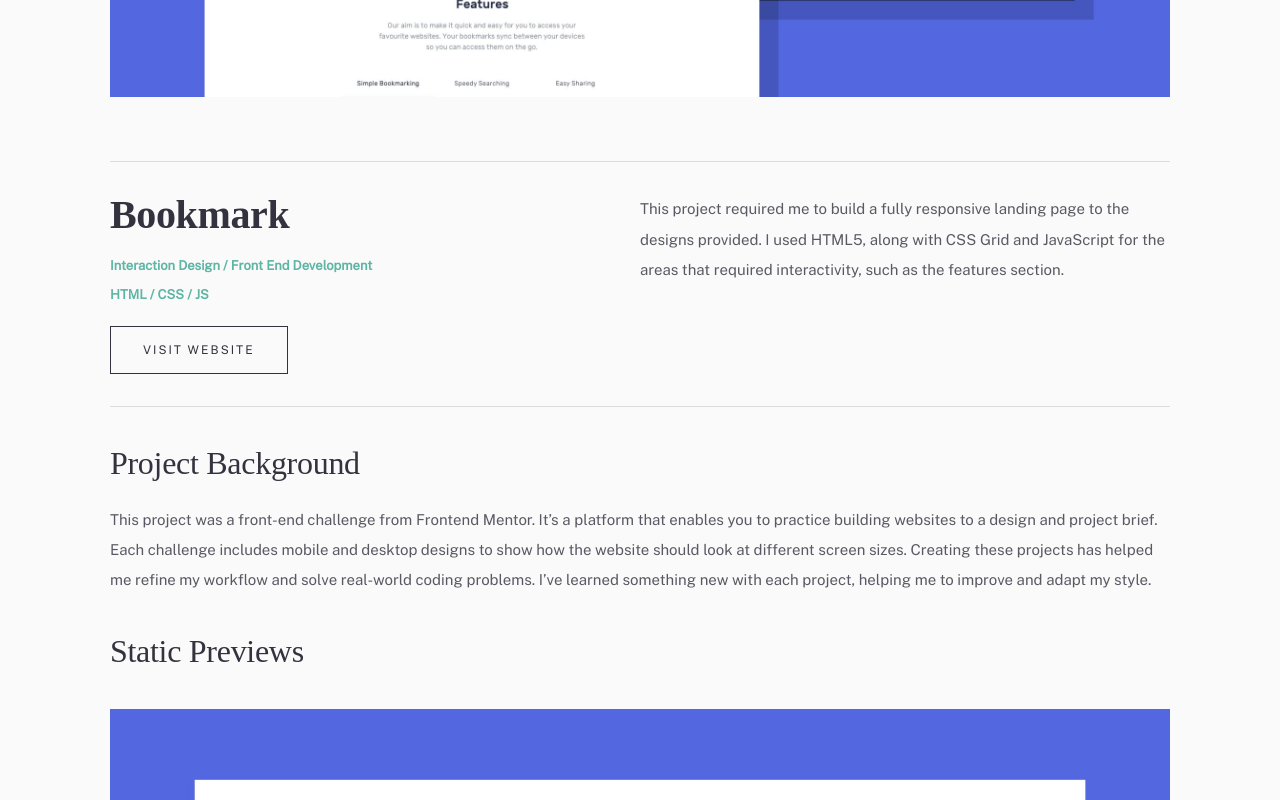
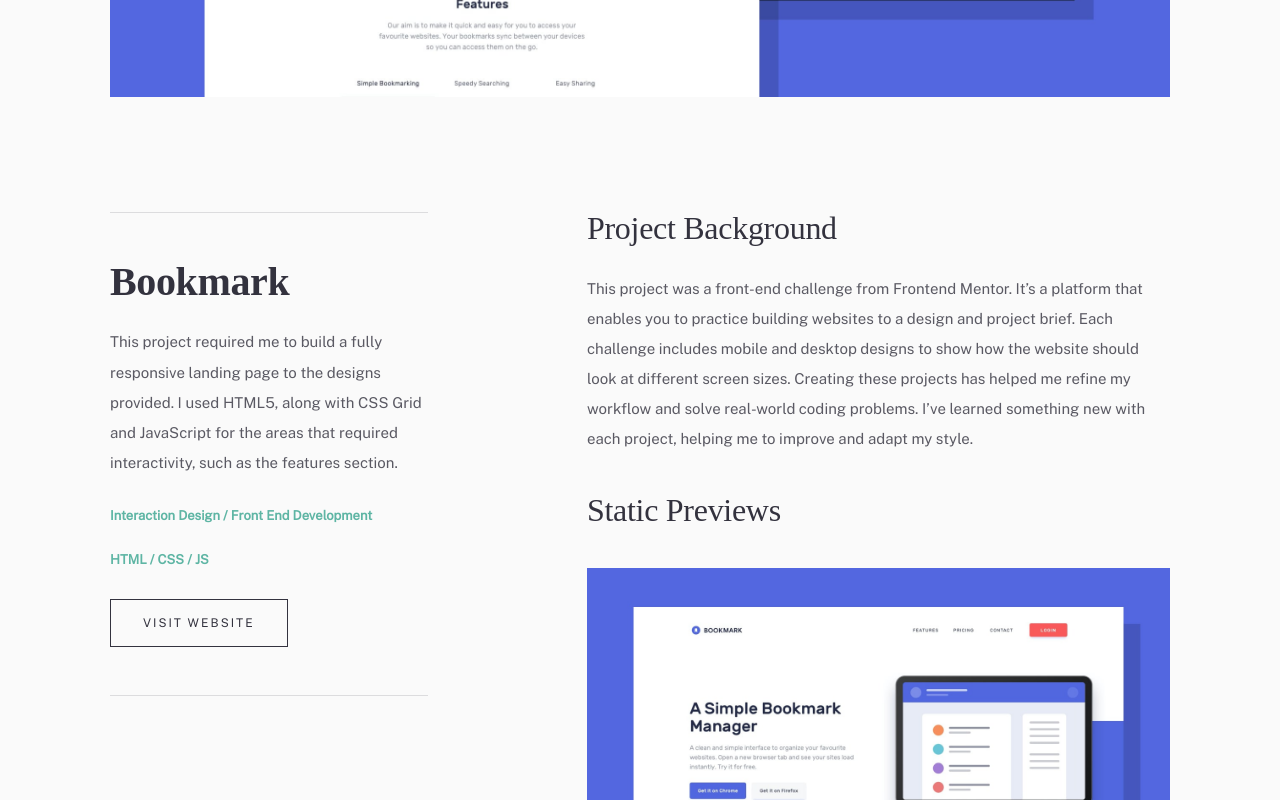
Before and after one commit to xaviguasch/minimalist-portfolio-website-frontendmentor-prac, a React (Create React App) app: page /portfolio/Bookmark in a window 1280 px wide. Shown: the part 540-1340 px from the top of the page. Built offline with nearby package versions, Linux system fonts and the light colour scheme; a web font is replaced by a local one.

Commit message:
finished styling PortfolioDetail component, laptop view

```diff
--- a/src/components/PortfolioDetail.css
+++ b/src/components/PortfolioDetail.css
@@ -99,9 +99,9 @@
   }
 
   .PortfolioDetail__grid {
-    margin-top: 32px;
+    margin-top: 40px;
 
-    padding: 32px 0 0;
+    padding: 0 0 0;
 
     display: grid;
 
@@ -195,18 +195,53 @@
     display: block;
   }
 
-  .PortfolioDetail .portfolio__info {
-    /* padding: 32px 0;
-
-    display: grid;
+  .PortfolioDetail__grid {
+    margin-top: 115px;
 
     grid-template-areas:
-      'title description'
-      'tags description'
-      'button description';
+      'info background'
+      'info previews'
+      '. previews';
 
     grid-template-rows: repeat(3, auto);
-    grid-template-columns: 50% 50%;
-    grid-column-gap: 0; */
+    grid-template-columns: 30% 55%;
+    grid-column-gap: 15%;
+    grid-row-gap: 40px;
+  }
+
+  .PortfolioDetail__grid .portfolio__info {
+    padding: 48px 0;
+
+    grid-template-areas:
+      'title'
+      'description'
+      'tags'
+      'button';
+
+    grid-template-rows: repeat(4, auto);
+    grid-template-columns: auto;
+    grid-column-gap: 0;
+    grid-row-gap: 24px;
+
+    align-self: baseline;
+  }
+
+  .PortfolioDetail__grid .portfolio__info .tag-area {
+    display: flex;
+    flex-direction: column;
+    gap: 16px;
+  }
+
+  .PortfolioDetail__grid .portfolio-background {
+    justify-self: end;
+  }
+
+  .PortfolioDetail__grid .portfolio-background .title-and-text {
+    gap: 28px;
+  }
+
+  .other-projects {
+    margin: 64px 0 115px;
+    padding: 32px 0;
   }
 }
--- a/src/index.css
+++ b/src/index.css
@@ -240,7 +240,7 @@
 @media (min-width: 1275px) {
   /* UTILITY STYLES */
   .wrapper {
-    padding: 42px 110px 100px;
+    padding: 42px 110px 125px;
     gap: 36px;
   }
 
```
